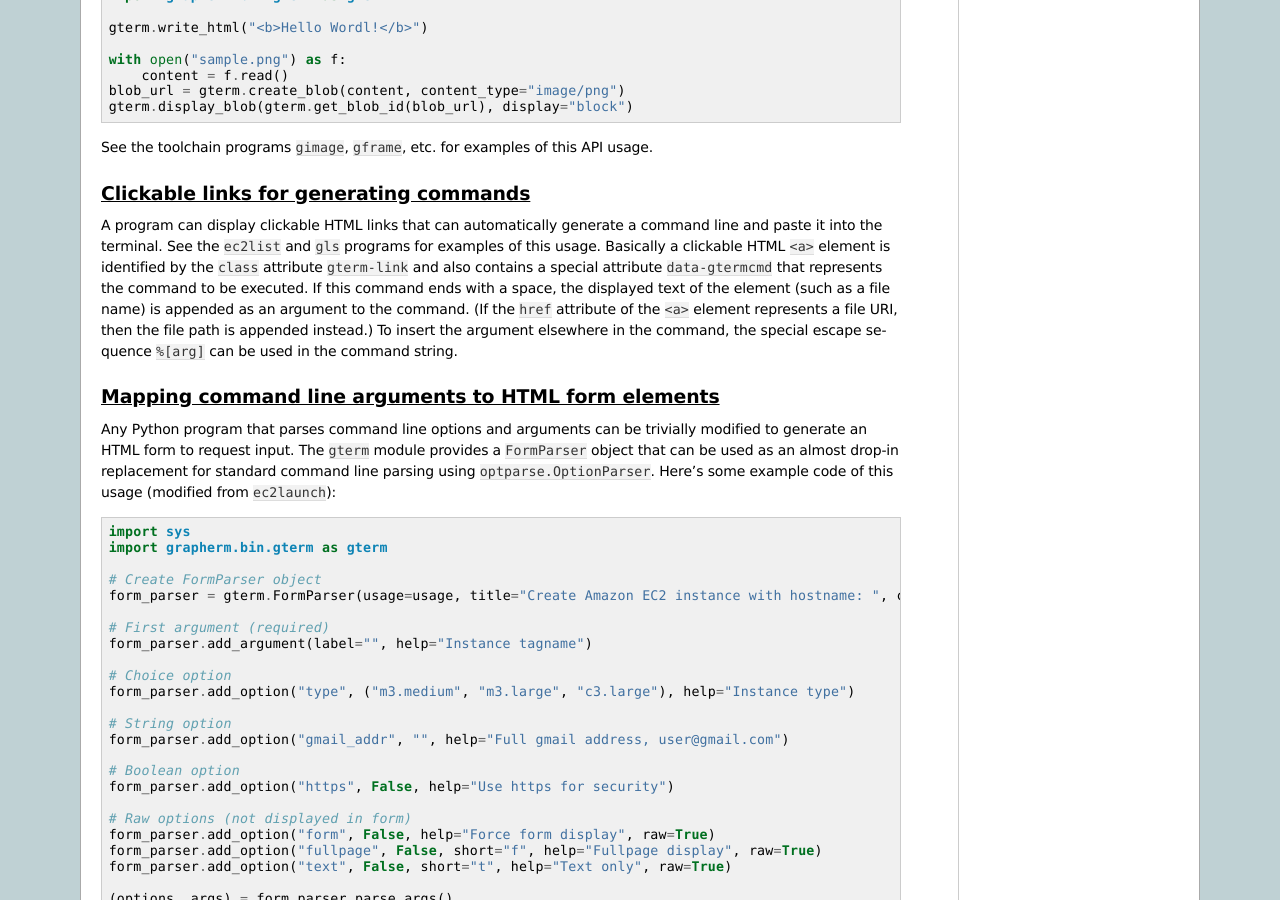
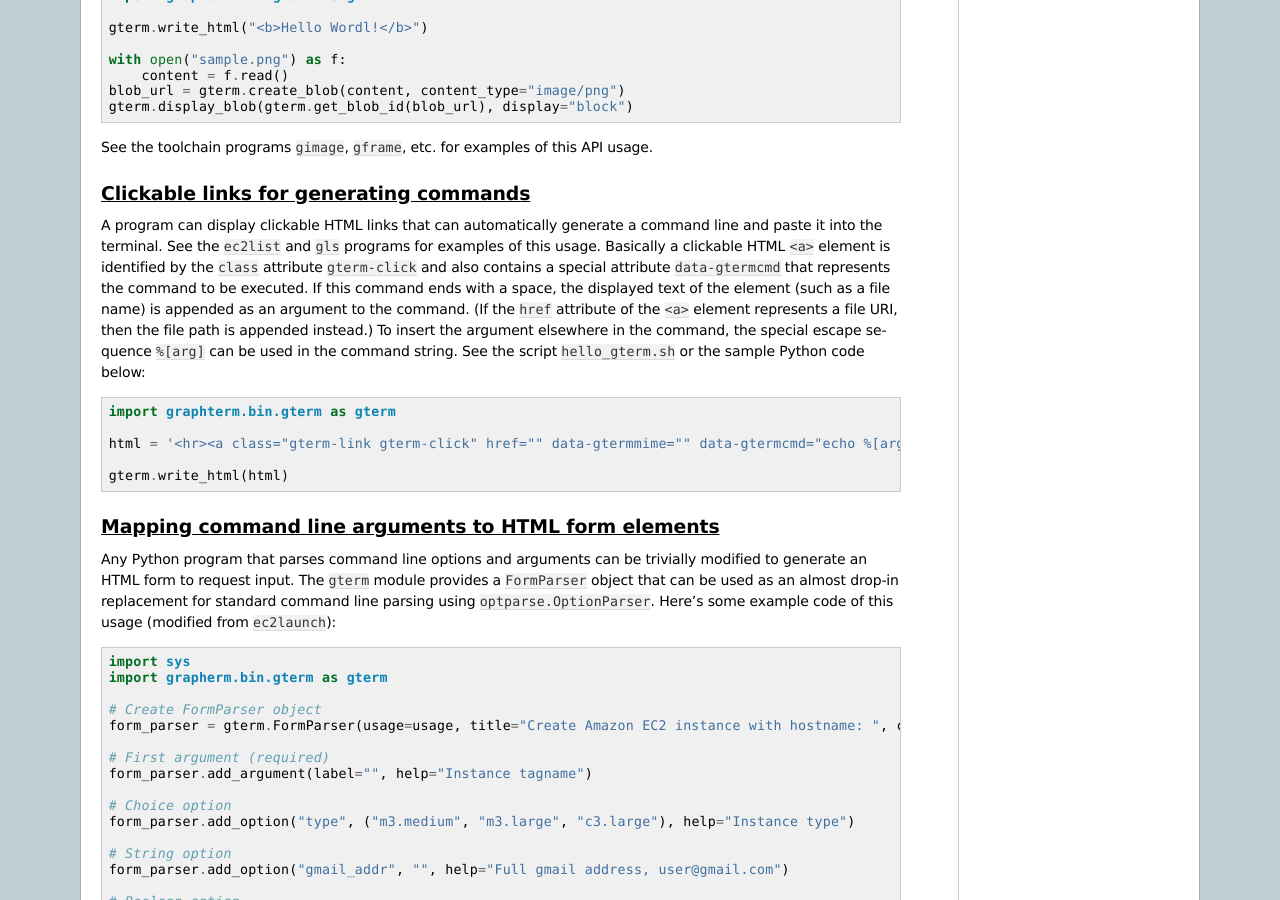
Before and after one commit to mitotic/graphterm, a Sphinx documentation site: the page built from docs/extend.rst, in a window 1280 px wide and 900 px high, scrolled down 2289 px. Built offline with Sphinx 7.4.7, drawn with Linux system fonts in a browser that asks for light colours; the version number could not be read and is left out.

Commit message:
Removed __future__ imports from gpylab.py; modified clickable links

```diff
--- a/docs/extend.rst
+++ b/docs/extend.rst
@@ -160,14 +160,21 @@ A program can display clickable HTML links that can automatically
 generate a command line and paste it into the terminal. See the
 ``ec2list`` and ``gls`` programs for examples of this usage. Basically
 a clickable HTML ``<a>`` element is identified by the ``class``
-attribute ``gterm-link`` and also contains a special attribute
+attribute ``gterm-click`` and also contains a special attribute
 ``data-gtermcmd`` that represents the command to be executed. If this
 command ends with a space, the displayed text of the element (such as
 a file name) is appended as an argument to the command. (If the
 ``href`` attribute of the ``<a>`` element represents a file URI, then
 the file path is appended instead.) To insert the argument elsewhere
 in the command, the special escape sequence ``%[arg]`` can be used in
-the command string.
+the command string. See the script ``hello_gterm.sh`` or the sample
+Python code below::
+
+  import graphterm.bin.gterm as gterm
+
+  html = '<hr><a class="gterm-link gterm-click" href="" data-gtermmime="" data-gtermcmd="echo %[arg] echoed" data-gtermconfirm="Execute echo command?">Clickable Command</a><hr>'
+
+  gterm.write_html(html)
 
 .. index:: command line parsing
 
```
Also changed, not shown: 8 other files.
